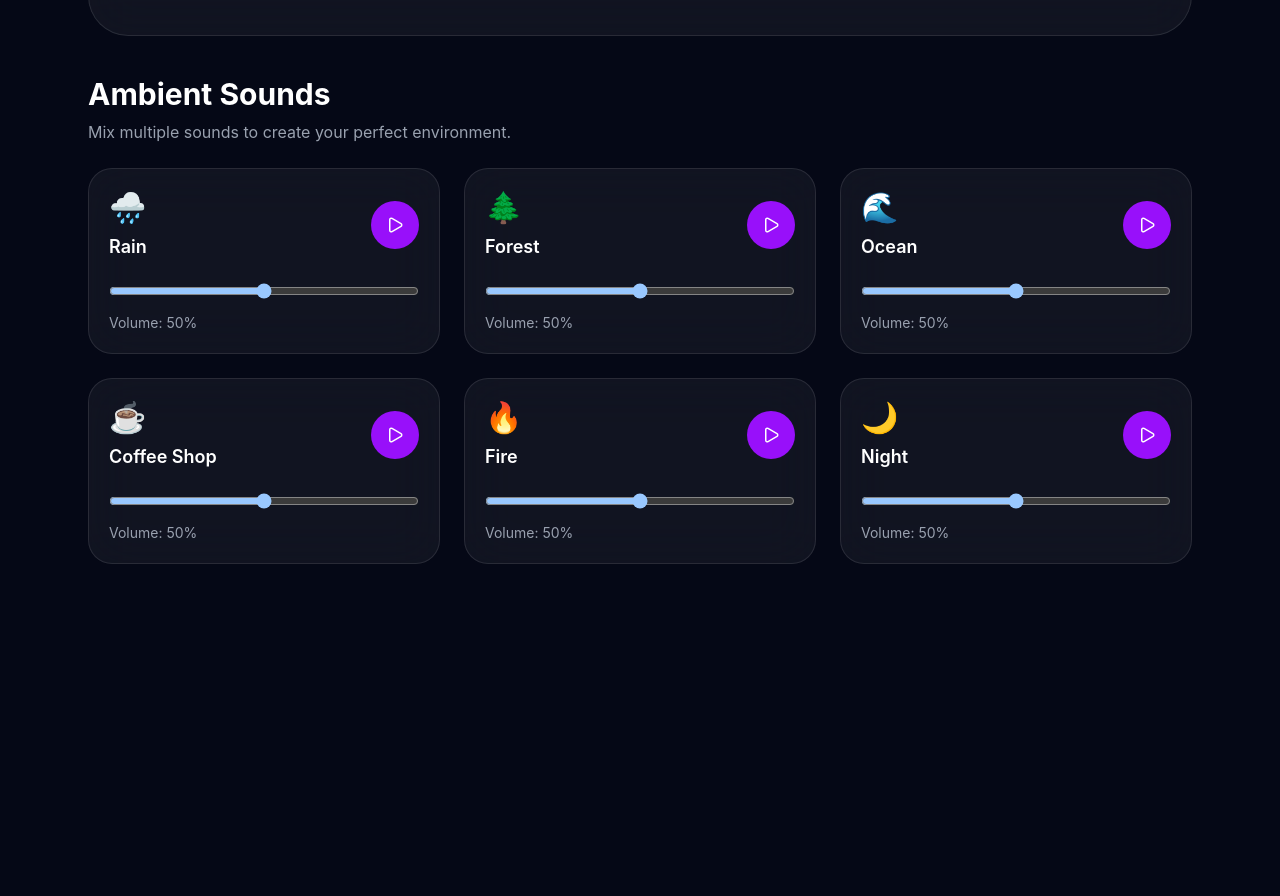
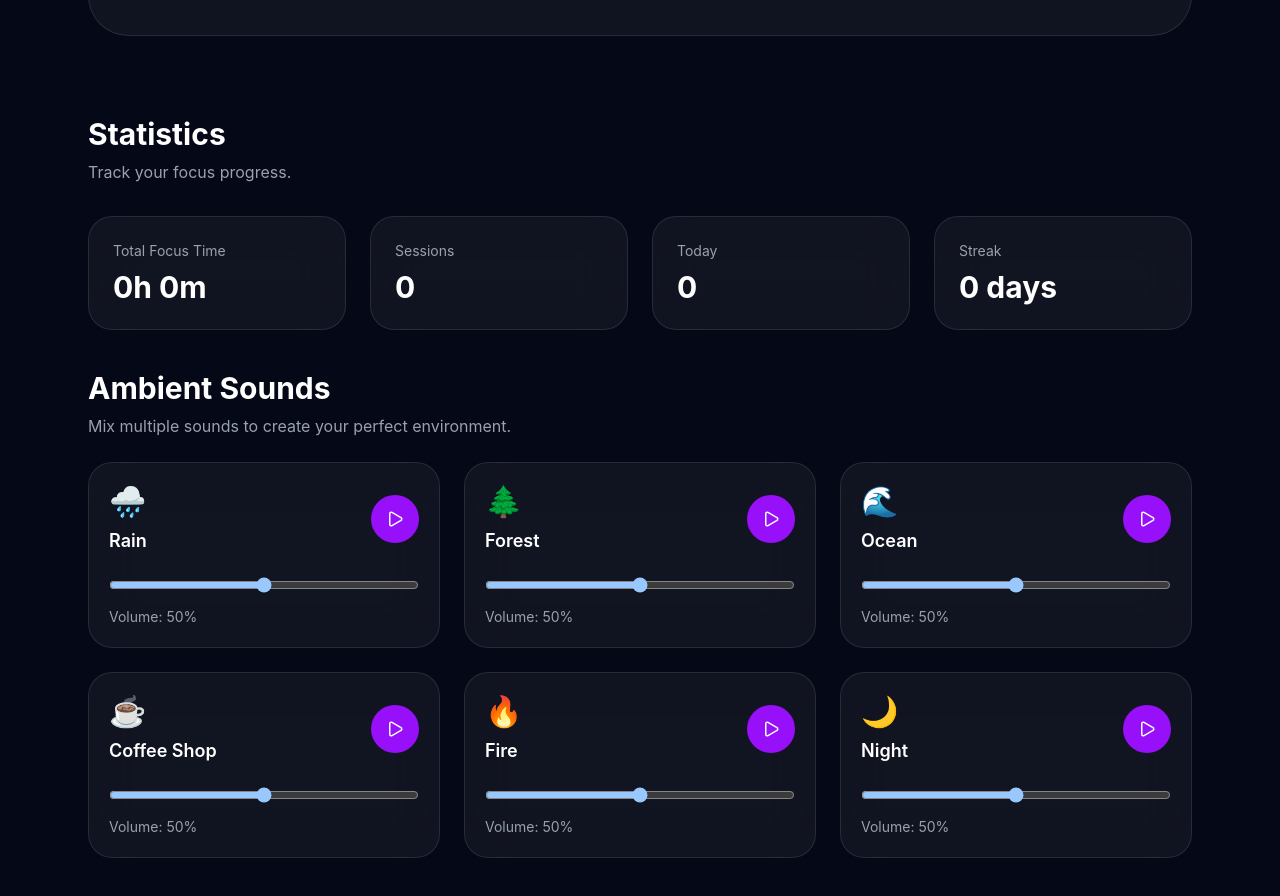
Before and after one commit to djabranemmd/ambient-focus-app, a React (Vite) app: page / in a window 1280 px wide. Shown: the part 1132-2028 px from the top of the page. Before the commit the page ends 1776 px from the top, so only its background shows below. Built offline with nearby package versions, Linux system fonts and the light colour scheme.

Commit message:
Add statistics dashboard

```diff
--- /dev/null
+++ b/src/components/stats/Statistics.jsx
@@ -0,0 +1,113 @@
+import { useEffect, useState } from "react";
+import StatsCard from "./StatsCard";
+
+function Statistics() {
+  const [stats, setStats] =
+    useState({
+      totalSessions: 0,
+      totalMinutes: 0,
+      todaySessions: 0,
+      streak: 0,
+    });
+
+  useEffect(() => {
+    const sessions =
+      JSON.parse(
+        localStorage.getItem(
+          "focusSessions"
+        )
+      ) || [];
+
+    const totalSessions =
+      sessions.length;
+
+    const totalMinutes =
+      sessions.reduce(
+        (sum, session) =>
+          sum +
+          session.duration / 60,
+        0
+      );
+
+    const today =
+      new Date().toDateString();
+
+    const todaySessions =
+      sessions.filter(
+        (session) =>
+          new Date(
+            session.date
+          ).toDateString() === today
+      ).length;
+
+    const uniqueDays = [
+      ...new Set(
+        sessions.map((session) =>
+          new Date(
+            session.date
+          ).toDateString()
+        )
+      ),
+    ];
+
+    const streak =
+      uniqueDays.length;
+
+    // eslint-disable-next-line react-hooks/set-state-in-effect
+    setStats({
+      totalSessions,
+      totalMinutes,
+      todaySessions,
+      streak,
+    });
+  }, []);
+
+  const hours = Math.floor(
+    stats.totalMinutes / 60
+  );
+
+  const minutes =
+    stats.totalMinutes % 60;
+
+  return (
+    <section className="max-w-6xl mx-auto px-6 mt-20">
+      <div className="mb-8">
+        <h2 className="text-3xl font-bold">
+          Statistics
+        </h2>
+
+        <p className="text-gray-400 mt-2">
+          Track your focus progress.
+        </p>
+      </div>
+
+      <div className="grid md:grid-cols-4 gap-6">
+        <StatsCard
+          title="Total Focus Time"
+          value={`${hours}h ${minutes}m`}
+        />
+
+        <StatsCard
+          title="Sessions"
+          value={
+            stats.totalSessions
+          }
+        />
+
+        <StatsCard
+          title="Today"
+          value={
+            stats.todaySessions
+          }
+        />
+
+        <StatsCard
+          title="Streak"
+          value={`${stats.streak} days`}
+        />
+      </div>
+    </section>
+  );
+}
+
+export default Statistics;
--- a/src/components/stats/StatsCard.jsx
+++ b/src/components/stats/StatsCard.jsx
@@ -0,0 +1,34 @@
+function StatsCard({
+  title,
+  value,
+  subtitle,
+}) {
+  return (
+    <div
+      className="
+        bg-white/5
+        backdrop-blur-xl
+        border
+        border-white/10
+        rounded-3xl
+        p-6
+      "
+    >
+      <p className="text-gray-400 text-sm">
+        {title}
+      </p>
+
+      <h3 className="text-3xl font-bold mt-2">
+        {value}
+      </h3>
+
+      {subtitle && (
+        <p className="text-gray-500 mt-2 text-sm">
+          {subtitle}
+        </p>
+      )}
+    </div>
+  );
+}
+
+export default StatsCard;
--- a/src/pages/Home.jsx
+++ b/src/pages/Home.jsx
@@ -2,6 +2,7 @@ import AuroraBackground from "../components/layout/AuroraBackground";
 import Hero from "../components/layout/Hero";
 import AudioMixer from "../components/audio/AudioMixer";
 import FocusTimer from "../components/timer/FocusTimer";
+import Statistics from "../components/stats/Statistics";
 
 function Home() {
   return (
@@ -13,6 +14,8 @@ function Home() {
 
         <FocusTimer />
 
+        <Statistics />
+
         <AudioMixer />
       </main>
     </>
```
